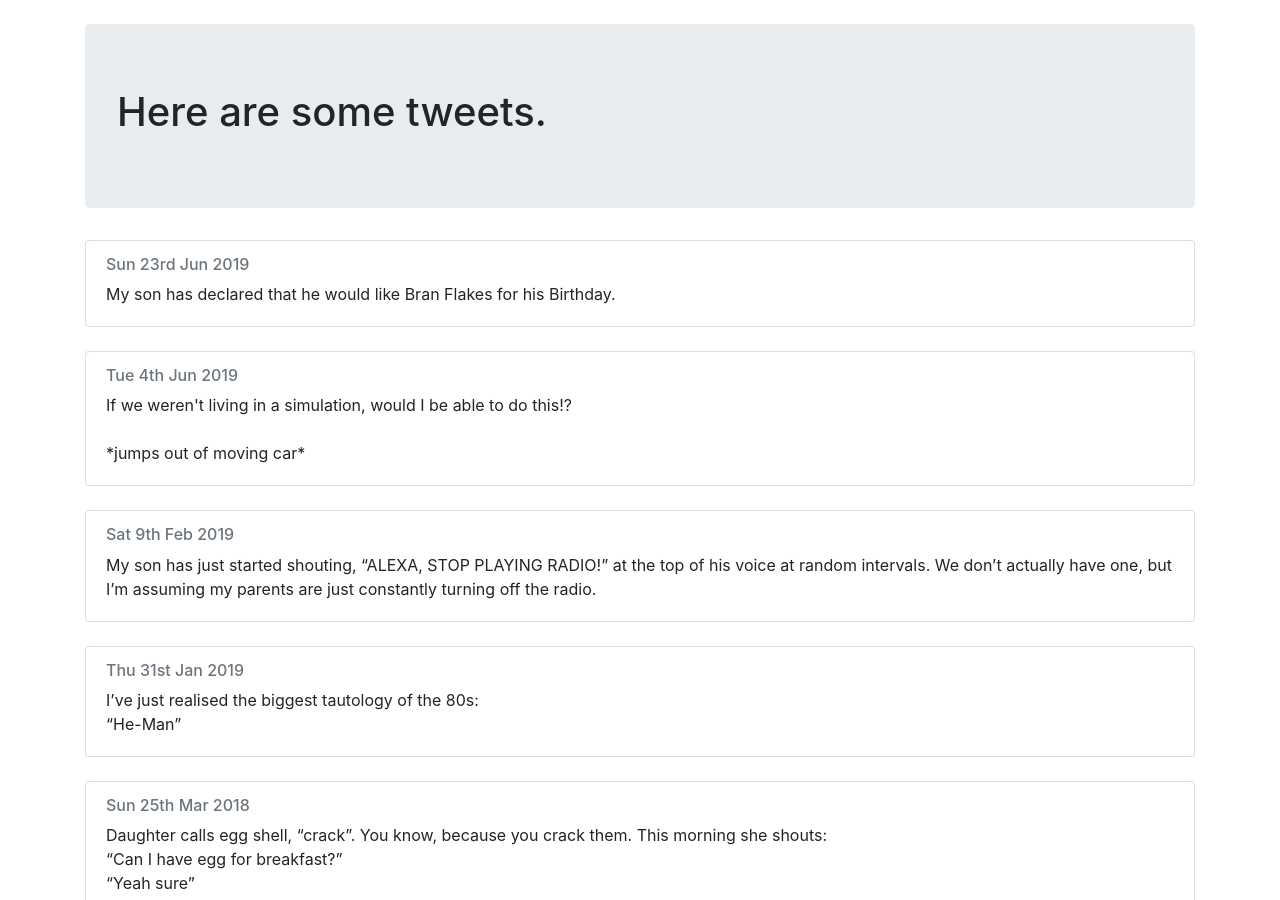
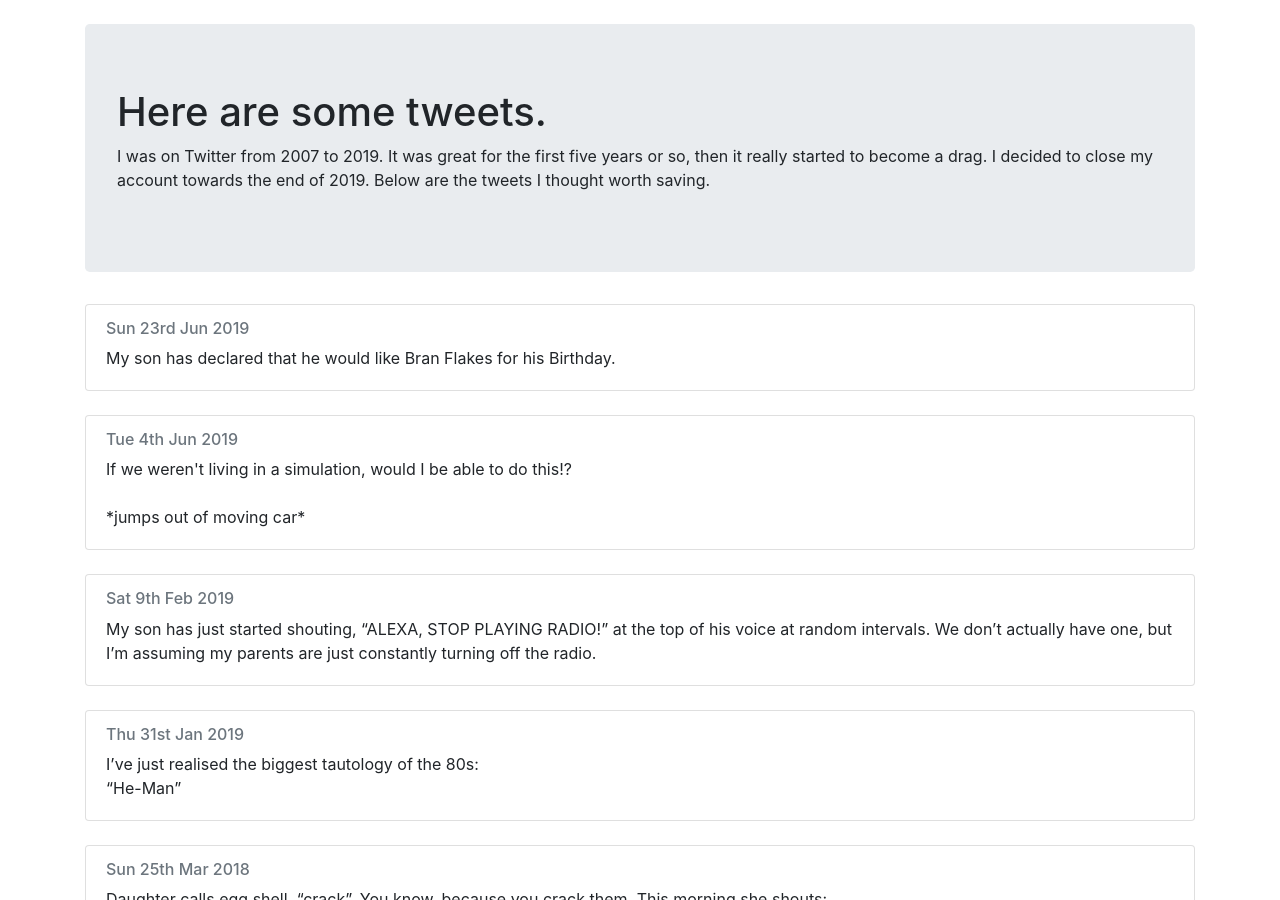
Before and after one commit to adamcheasley/adamcheasley.github.io, a Jekyll site: the page tweets.html, which Jekyll copies as it is, in a window 1280 px wide and 900 px high. Built offline with Jekyll 4.4.1, drawn with Linux system fonts in a browser that asks for light colours.

Commit message:
Update tweets page with explanation

```diff
--- a/tweets.html
+++ b/tweets.html
@@ -12,6 +12,7 @@
 
       <div class="jumbotron mt-4">
         <h1>Here are some tweets.</h1>
+        <p>I was on Twitter from 2007 to 2019. It was great for the first five years or so, then it really started to become a drag. I decided to close my account towards the end of 2019. Below are the tweets I thought worth saving.</p>
       </div>
 
       <div class="card mb-4">
```
